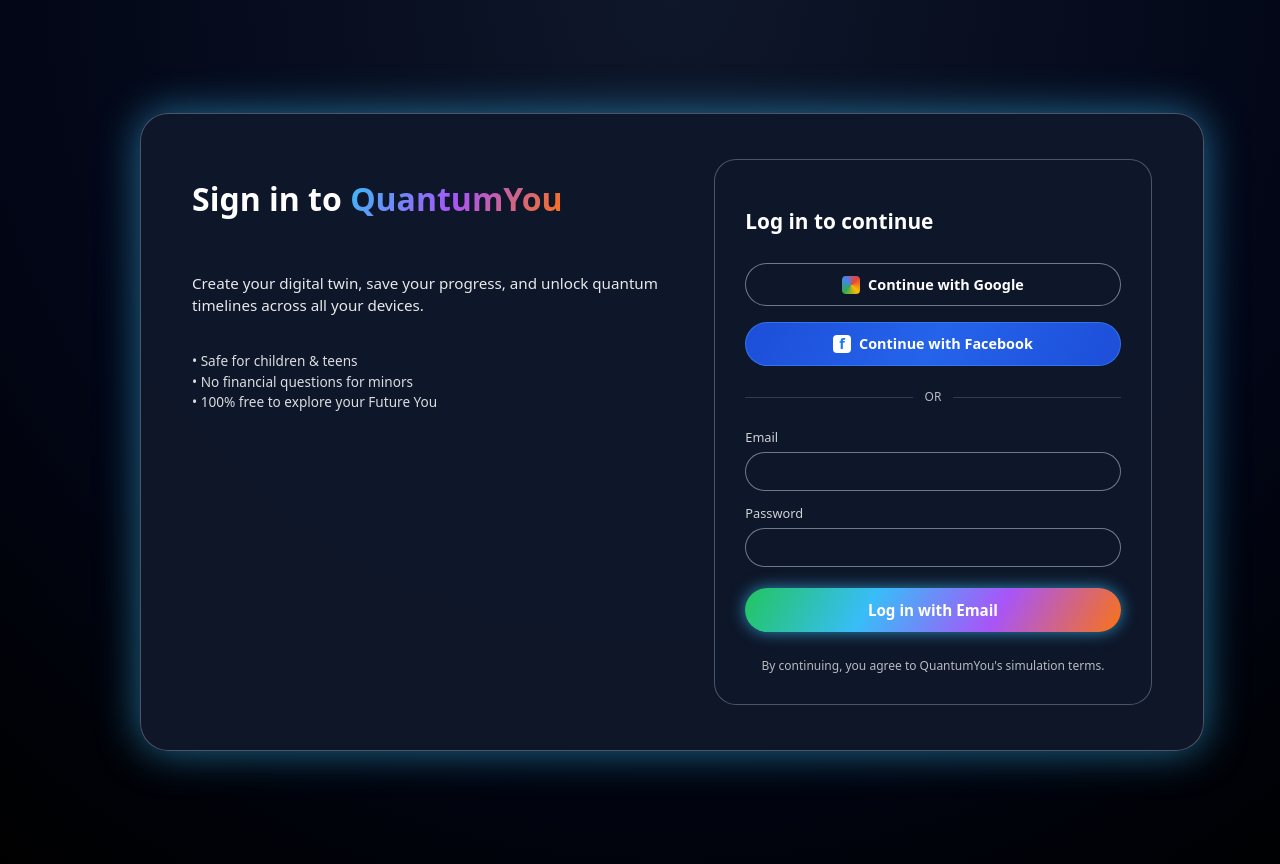
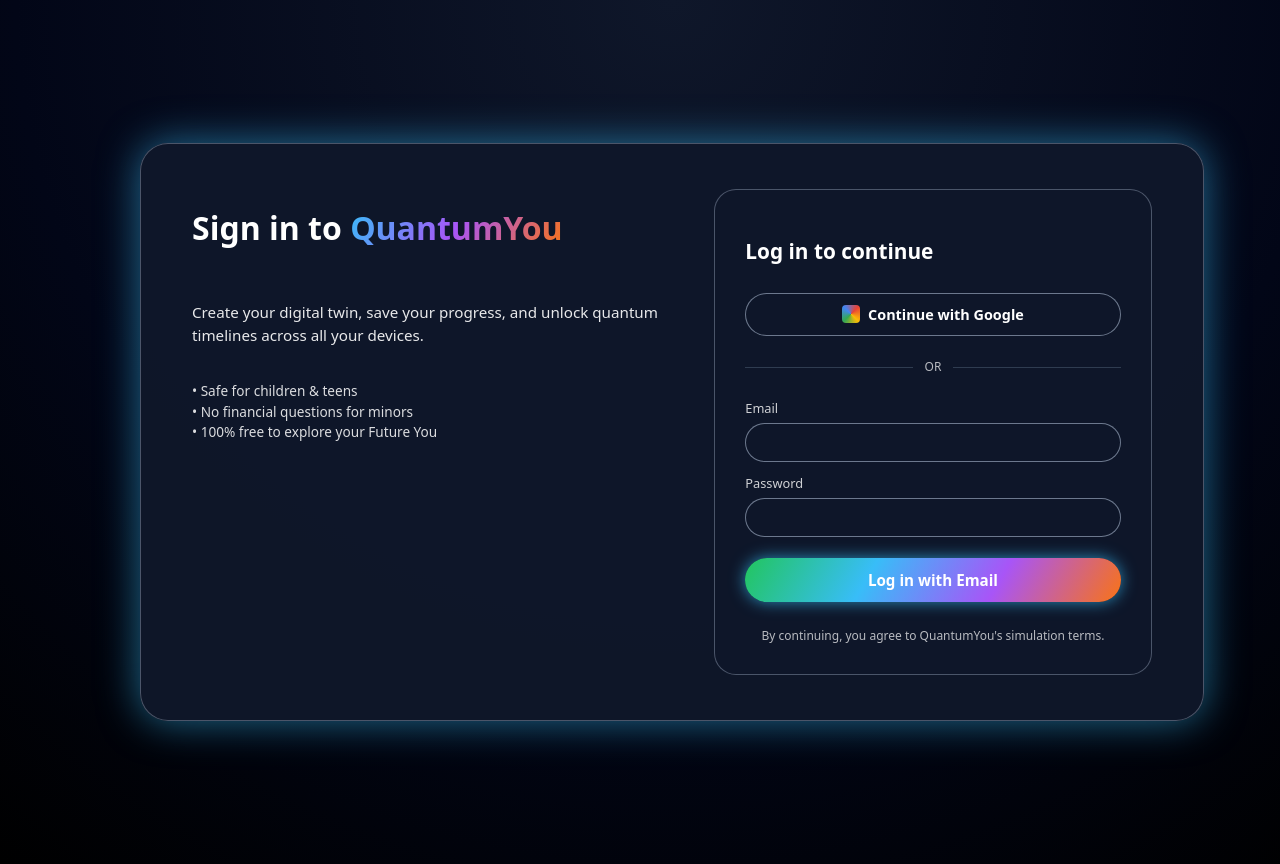
Before and after one commit to sakshamdwivedi611-star/quantumyou, a React (Vite) app: page /onboarding in a window 1280 px wide. Shown: the top 864 px of the page. Built offline with nearby package versions, Linux system fonts and the light colour scheme.

Commit message:
Remove Facebook login option

```diff
--- a/src/Onboarding.jsx
+++ b/src/Onboarding.jsx
@@ -43,10 +43,6 @@ export default function Onboarding() {
     } finally {
       setLoading(false)
     }
-  }
-
-  const handleFacebookLogin = () => {
-    alert('Facebook login will be added after connecting Facebook developer app.')
   }
 
   return (
@@ -180,47 +176,6 @@ export default function Onboarding() {
             {loading ? 'Connecting to Google…' : 'Continue with Google'}
           </button>
 
-          {/* Facebook (placeholder) */}
-          <button
-            type="button"
-            onClick={handleFacebookLogin}
-            disabled={loading}
-            style={{
-              width: '100%',
-              padding: '0.7rem 1rem',
-              borderRadius: '999px',
-              border: '1px solid rgba(59,130,246,0.7)',
-              background:
-                'linear-gradient(120deg,#1D4ED8,#2563EB,#1D4ED8)',
-              color: 'white',
-              fontWeight: 600,
-              fontSize: '0.9rem',
-              display: 'flex',
-              alignItems: 'center',
-              justifyContent: 'center',
-              gap: '0.5rem',
-              cursor: loading ? 'not-allowed' : 'pointer',
-            }}
-          >
-            <span
-              style={{
-                width: '18px',
-                height: '18px',
-                borderRadius: '4px',
-                background: 'white',
-                color: '#1877F2',
-                display: 'flex',
-                alignItems: 'center',
-                justifyContent: 'center',
-                fontWeight: 800,
-                fontSize: '0.9rem',
-              }}
-            >
-              f
-            </span>
-            Continue with Facebook
-          </button>
-
           {/* Divider */}
           <div
             style={{
```
